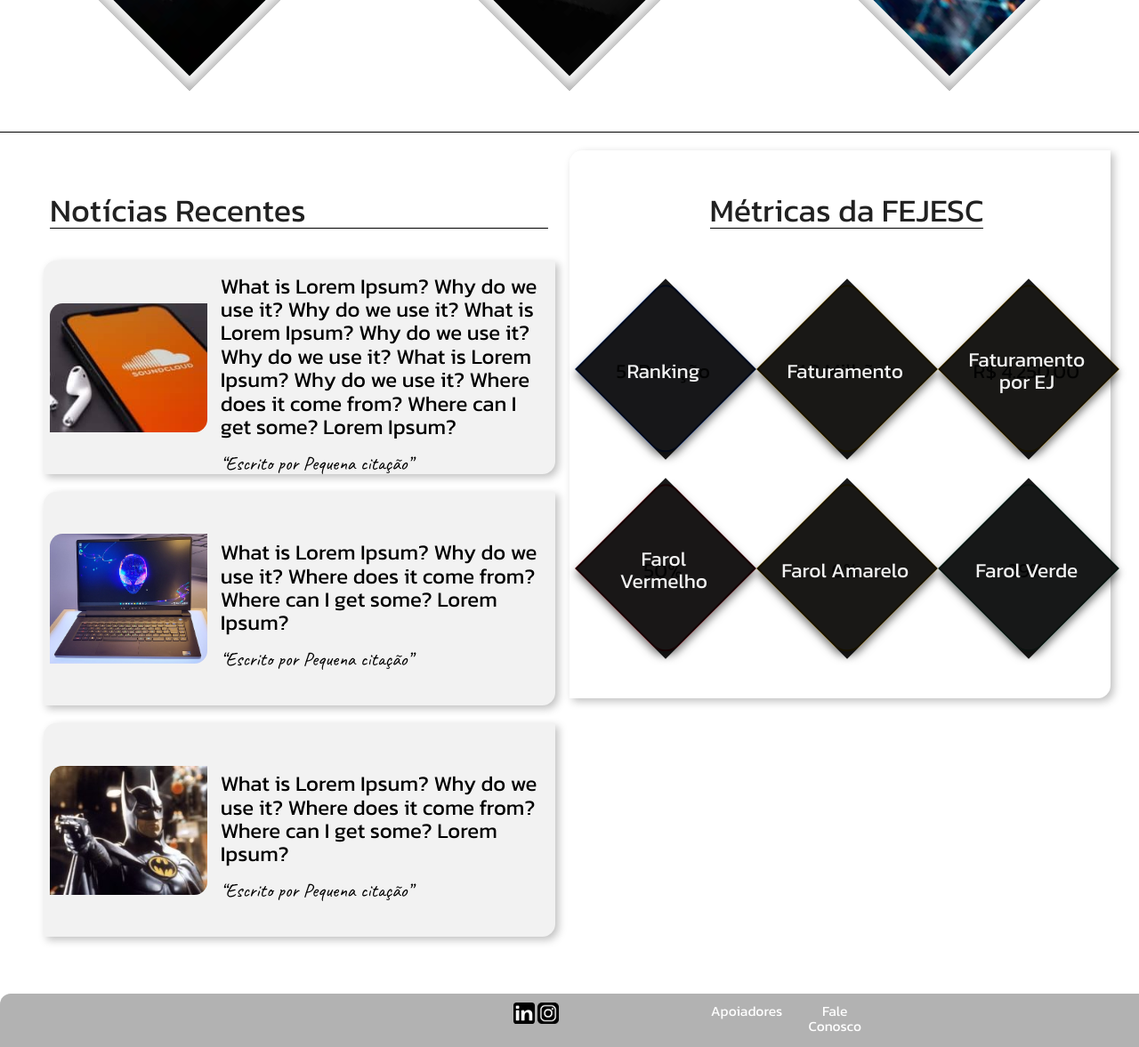
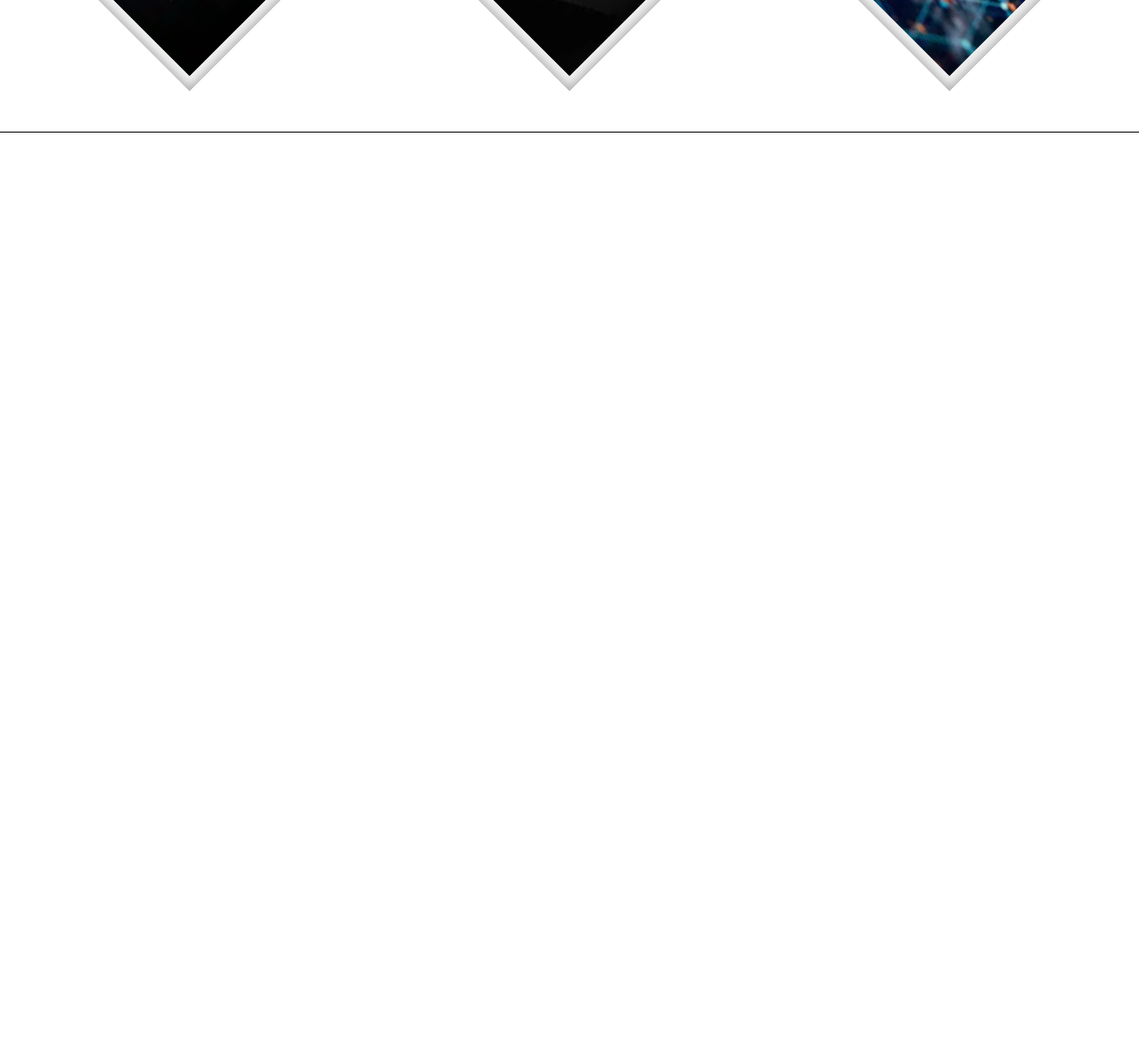
Before and after one commit to 1montandon/-Exercicio1-Prova-Git-, a plain HTML site: page index.html in a window 1280 px wide. Shown: the part 500-1677 px from the top of the page at 89% size. After the commit the page ends 800 px from the top, so only its background shows below. Drawn offline with nearby package versions, Linux system fonts and the light colour scheme; a web font is replaced by a local one.

```diff
--- a/index.html
+++ b/index.html
@@ -95,151 +95,6 @@
 
 
 
-    <div id="noticias" class="row">
-
-      <div id="noticias-recentes" class="col l6 s12">
-        <h2>Notícias Recentes</h2>
-
-        <a href="#">
-          <article class="row">
-              <div class="col l4 s12 img">
-                <img src="./imagens/imgs criadas/shutterstock_2052070199-210x172.jpg" class="responsive-img" alt="imagem do artigo">
-              </div>
-              <div class="col l8 s12 text">
-                <h3>What is Lorem Ipsum? Why do we use it? Why do we use it? What is Lorem Ipsum? Why do we use it? Why do we use it? What is Lorem Ipsum? Why do we use it? Where does it come from? Where can I get some? Lorem Ipsum?</h3>
-                <q>Escrito por Pequena citação</q>
-              </div>
-          </article>
-        </a>
-
-        <a href="#">
-          <article class="row">
-            <div class="col l4 s12 img">
-              <img src="./imagens/imgs criadas/alienware_m15_r17_4.jpg" class="responsive-img" alt="imagem do artigo">
-            </div>
-            <div class="col l8 s12 text">
-              <h3> What is Lorem Ipsum? Why do we use it? Where does it come from? Where can I get some? Lorem Ipsum?</h3>
-              <q>Escrito por Pequena citação</q>
-            </div>
-          </article>
-        </a>
-
-        <a href="#">
-          <article class="row">
-            <div class="col l4 s12 img">
-              <img src="./imagens/imgs criadas/batgirl-michael-keaton-210x172.jpg" class="responsive-img" alt="imagem do artigo">
-            </div>
-            <div class="col l8 s12 text">
-              <h3>What is Lorem Ipsum? Why do we use it? Where does it come from? Where can I get some? Lorem Ipsum?</h3>
-              <q>Escrito por Pequena citação</q>
-            </div>
-          </article>
-        </a>
-
-      </div>
-
-
-
-      <div id="metricas" class="col l6 s12 center">
-
-        <div class="row col s12">
-          <h2>Métricas da FEJESC</h2>
-        </div>
-
-        <div class="row col s12 linhas">
-
-          <div id="bloco-1" class="col s12 box">
-              <div class="fume">
-                <h4>Ranking</h4>
-              </div>
-              <div class="impacto sobreposto">
-                <h4>5ª Posição</h4>
-              </div>
-          </div>
-
-          <div id="bloco-2" class="col s12 box">
-              <div class="fume">
-                <h4>Faturamento</h4>
-              </div>
-              <div class="amarelo sobreposto">
-                <h4>4.3 Milhões</h4>
-              </div>
-          </div>
-
-          <div id="bloco-3" class="col s12 box">
-              <div class="fume">
-                <h4>Faturamento por EJ</h4>
-              </div>
-              <div class="amarelo sobreposto">
-                <h4>R$ 4.250,00</h4>
-              </div>
-          </div>
-
-        </div>
-
-        <div class="row col s12 linhas">
-
-          <div id="bloco-4" class="col l3 s12 box">
-              <div class="fume">
-                <h4>Farol Vermelho</h4>
-              </div>
-              <div class="vermelho sobreposto">
-                <h4>50%</h4>
-              </div>
-          </div>
-
-          <div id="bloco-5" class="col l3 s12 box">
-              <div class="fume">
-                <h4>Farol Amarelo</h4>
-              </div>
-              <div class="amarelo sobreposto">
-                <h4>6%</h4>
-              </div>
-          </div>
-
-          <div id="bloco-6" class="col l3 s12 box">
-            <div class="fume">
-              <h4>Farol Verde</h4>
-            </div>
-            <div class="verde sobreposto">
-              <h4>29%</h4>
-            </div>
-          </div>
-
-        </div>
-      </div>
-
-    </div>
-
-
-
-
-    <footer class="page-footer">
-        <div class="row center">
-          <div id="imgs" class="col l3 offset-l4 s12">
-            <a href="https://www.linkedin.com/company/afejesc" target="_blank" rel="noopener noreferrer">
-              <img class="responsive-img" src="./imagens/linkedin preto.png" alt="Logo da FEJESC">
-            </a>
-            <a href="https://www.instagram.com/fejesc/" target="_blank" rel="noopener noreferrer">
-              <img class="responsive-img" src="./imagens/instagram preto.png" alt="Logo da FEJESC">
-            </a>
-          </div>
-          <div id="links" class="col l4 offset-l1 s12">
-            <div class="row">
-              <div class="col l6 s12">
-                <a href="./paginas/apoiadores.html"><h5 class="white-text">Apoiadores</h5></a>
-              </div>
-              <div class="col l6 s12">
-                <a href="./paginas/faleConosco.html"><h5 class="white-text">Fale Conosco</h5></a>
-              </div>
-            </div>
-          </div>
-        </div>
-
-    </footer>
-
-
-
   </main>
 </body>
 </html>
```
